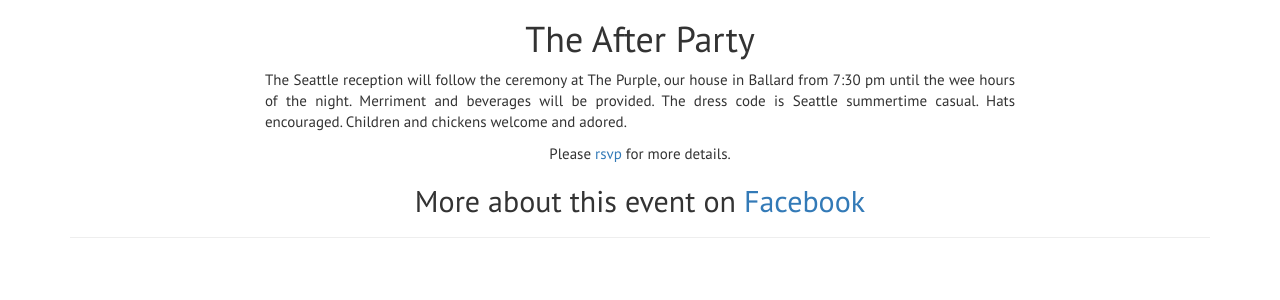
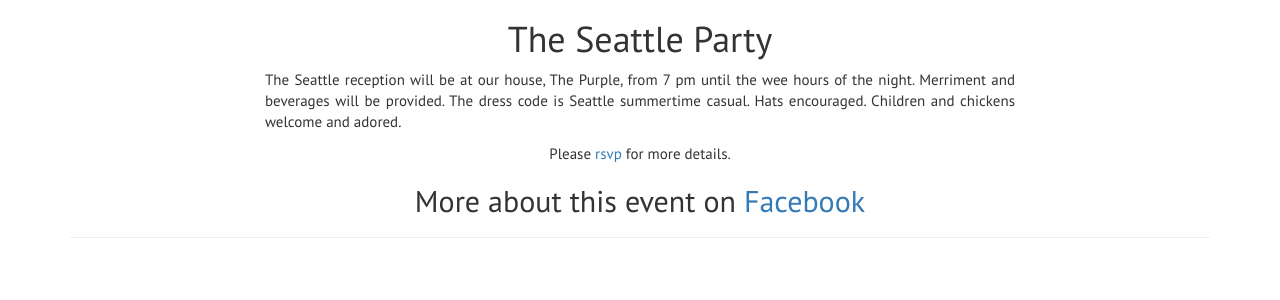
Before and after one commit to jsayles/wedding, a Django app: a page that uses wedding/templates/reception.html in a window 1280 px wide. Shown: the part 51-351 px from the top of the page. Run offline with Django 3.2, Linux system fonts and the light colour scheme; parts of the project's set-up code (start-up, migrations or seed data) failed here and were passed over; some libraries are stand-ins or nearby versions.

Commit message:
text changes from Lauren

```diff
--- a/wedding/templates/ceremony.html
+++ b/wedding/templates/ceremony.html
@@ -10,7 +10,7 @@
 			a retired ferry, followed by lunch, local beer, wine and Pacific Northwest merriment.
 		</p>
 		<p class="text-justify">
-			The dress is wedding, summertime-in-Seattle casual and it will most likely not rain.
+			The dress is wedding, summertime-in-Seattle casual, and it will most likely not rain.
 			But no promises.  Please no children or chickens for the ceremony – we can't be sure
 			that they won't float away.
 		</p>
--- a/wedding/templates/reception.html
+++ b/wedding/templates/reception.html
@@ -1,13 +1,13 @@
 {% extends "base.html" %}
 
 {% block content %}
-<h1>The After Party</h1>
+<h1>The Seattle Party</h1>
 
 <div class="row">
 	<div class="col-sm-8 col-sm-offset-2">
 		<p class="text-justify">
-			The Seattle reception will follow the ceremony at The Purple, our house in Ballard from 7:30 pm
-			until the wee hours of the night.  Merriment and beverages will be provided.  The dress code is
+			The Seattle reception will be at our house, The Purple, from 7 pm until the wee hours of the night.
+			Merriment and beverages will be provided.  The dress code is
 			Seattle summertime casual.  Hats encouraged.  Children and chickens welcome and adored.
 		</p>
 	</div>
--- a/wedding/templates/registry.html
+++ b/wedding/templates/registry.html
@@ -13,7 +13,7 @@
 			Since our friends and family are spread across the United States, we decided to register at both
 			<a href="http://www.amazon.com/registry/wedding/2KCPZN351QGD8">Amazon</a> and
 			<a href="https://www-secure.target.com/gift-registry/registry/V9fPZ73tKp4au-rP42PbPA">Target</a>.
-			This way it will be easy for anyone to order online or walk in to a store, no matter where they live.</p>
+			This way it will be easy for anyone to order online or walk into a store, no matter where they live.</p>
 		<p class="text-left">
 			Please mail cards and gifts to Office Nomads.
 		</p>
--- a/wedding/templates/rsvp.html
+++ b/wedding/templates/rsvp.html
@@ -28,7 +28,7 @@
 			Saturday, September 12th for music, dinner and wild, wonderful West Virginia festivities.
 		</p>
 		<p class="text-justify">
-			Please let us know which events you will attend and how many people you will be.  We want to have an
+			Please let us know how many people will be attending each event.  We want to have an
 			appropriate amount of merriment and salmon appetizers for all of our loved ones.
 		</p>
 		See the specific event pages for all of the event details.
```
